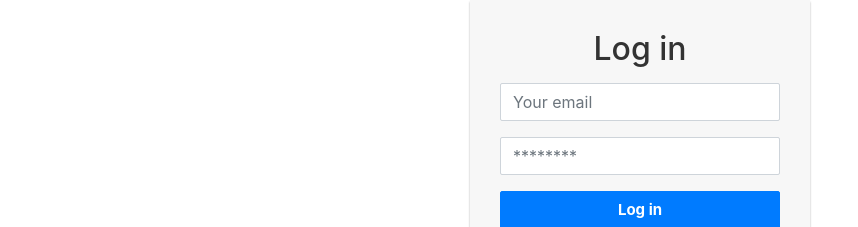
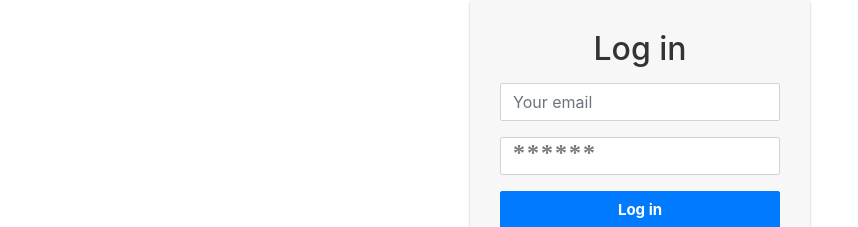
Before and after one commit to zahariev/login-w-tests, an Angular app: page /login in a window 1280 px wide. Shown: the part 114-341 px from the top of the page, without its empty margins (0-858 px from the left). Built offline with nearby package versions, Linux system fonts and the light colour scheme.

Commit message:
add: login password font

```diff
--- a/src/app/login/login.component.css
+++ b/src/app/login/login.component.css
@@ -1,25 +1,75 @@
+@font-face {
+  font-family: "fontello";
+  src: url("../../assets/fonts/fontello.eot?2022");
+  src: url("../../assets/fonts/fontello.eot?2022#iefix")
+      format("embedded-opentype"),
+    url("../../assets/fonts/fontello.woff2?2022") format("woff2"),
+    url("../../assets/fonts/fontello.woff?2022") format("woff"),
+    url("../../assets/fonts/fontello.ttf?2022") format("truetype"),
+    url("../../assets/fonts/fontello.svg?2022#fontello") format("svg");
+  font-weight: normal;
+  font-style: normal;
+}
+
 .login-form {
   width: 340px;
   margin: 50px auto;
   font-size: 15px;
 }
+
+input[type="password"]::-webkit-input-placeholder
+  /* input[type="password"]::-moz-placeholder
+  input[type="password"]:-ms-input-placeholder
+  input[type="password"]:-moz-placeholder  */ {
+  /* Chrome/Opera/Safari */
+
+  font-size: 2em;
+  color: rgb(122, 122, 122);
+  font-weight: 900;
+}
+
+input[type="password"] {
+  font-family: "fontello";
+  font-style: normal;
+  font-weight: normal;
+  font-size: 0.8em;
+  /* speak: none; */
+  color: rgb(129, 129, 129);
+  /* For safety - reset parent styles, that can break glyph codes*/
+  font-variant: normal;
+  text-transform: none;
+
+  /* Font smoothing. That was taken from TWBS */
+  -webkit-font-smoothing: antialiased;
+  -moz-osx-font-smoothing: grayscale;
+  /* Uncomment for 3D effect */
+  /* text-shadow: 1px 1px 1px rgba(127, 127, 127, 0.3); */
+
+  /* add spacing to better separate each image */
+  letter-spacing: 2px;
+}
+
 .form-group {
   /* padding-bottom: 30px; */
 }
+
 .login-form form {
   margin-bottom: 15px;
   background: #f7f7f7;
   box-shadow: 0px 2px 2px rgba(0, 0, 0, 0.3);
   padding: 30px;
 }
+
 .login-form h2 {
   margin: 0 0 15px;
 }
+
 .form-control,
 .btn {
   min-height: 38px;
   border-radius: 2px;
 }
+
 .btn {
   font-size: 15px;
   font-weight: bold;
--- a/src/app/login/login.component.html
+++ b/src/app/login/login.component.html
@@ -9,11 +9,11 @@
     <div class="form-group">
       <input
         id="email"
+        formControlName="email"
         type="email"
         class="form-control"
         placeholder="Your email"
       />
-
       <span
         class="help-block"
         *ngIf="submitted && form.controls.email.invalid"
@@ -26,15 +26,17 @@
       <input
         id="password"
         type="password"
+        formControlName="password"
         class="form-control"
-        placeholder="********"
+        placeholder="******"
+        minlength="5"
       />
       <span
         class="help-block"
         *ngIf="submitted && form.controls.password.invalid"
         id="password-error"
       >
-        Please enter a valid password.
+        Please enter a valid password - min 5 characters.
       </span>
     </div>
     <div class="form-group">
@@ -48,5 +50,7 @@
       <a href="#" class="float-right">Forgot Password?</a>
     </div>
   </form>
-  <p class="text-center"><a href="#">Create an Account</a></p>
+  <p class="text-center">
+    <a routerLink="/register" routerLinkActive="active">Create an Account</a>
+  </p>
 </div>
--- a/src/app/login/login.component.ts
+++ b/src/app/login/login.component.ts
@@ -8,7 +8,7 @@ import { AuthService } from './auth.service';
 })
 export class LoginComponent implements OnInit {
   form: FormGroup;
-  submitted: boolean = false;
+  submitted = false;
 
   constructor(
     private formBuilder: FormBuilder,
@@ -17,13 +17,22 @@ export class LoginComponent implements OnInit {
 
   ngOnInit() {
     this.form = this.formBuilder.group({
-      email: ['', [Validators.required, Validators.pattern('[^ @]*@[^ @]*')]],
+      email: [
+        '',
+        [
+          Validators.required,
+          Validators.pattern(
+            '[a-zA-Z0-9_\\.\\+-]+@[a-zA-Z0-9-]+\\.[a-zA-Z0-9-\\.]+'
+          ),
+        ],
+      ],
       password: ['', Validators.required],
     });
   }
 
   onSubmit() {
     this.submitted = true;
+    console.log(this.form);
 
     if (this.form.valid) {
       this.authService
```
Also changed, not shown: 1 other file (tests, documents, lock files or other folders).
